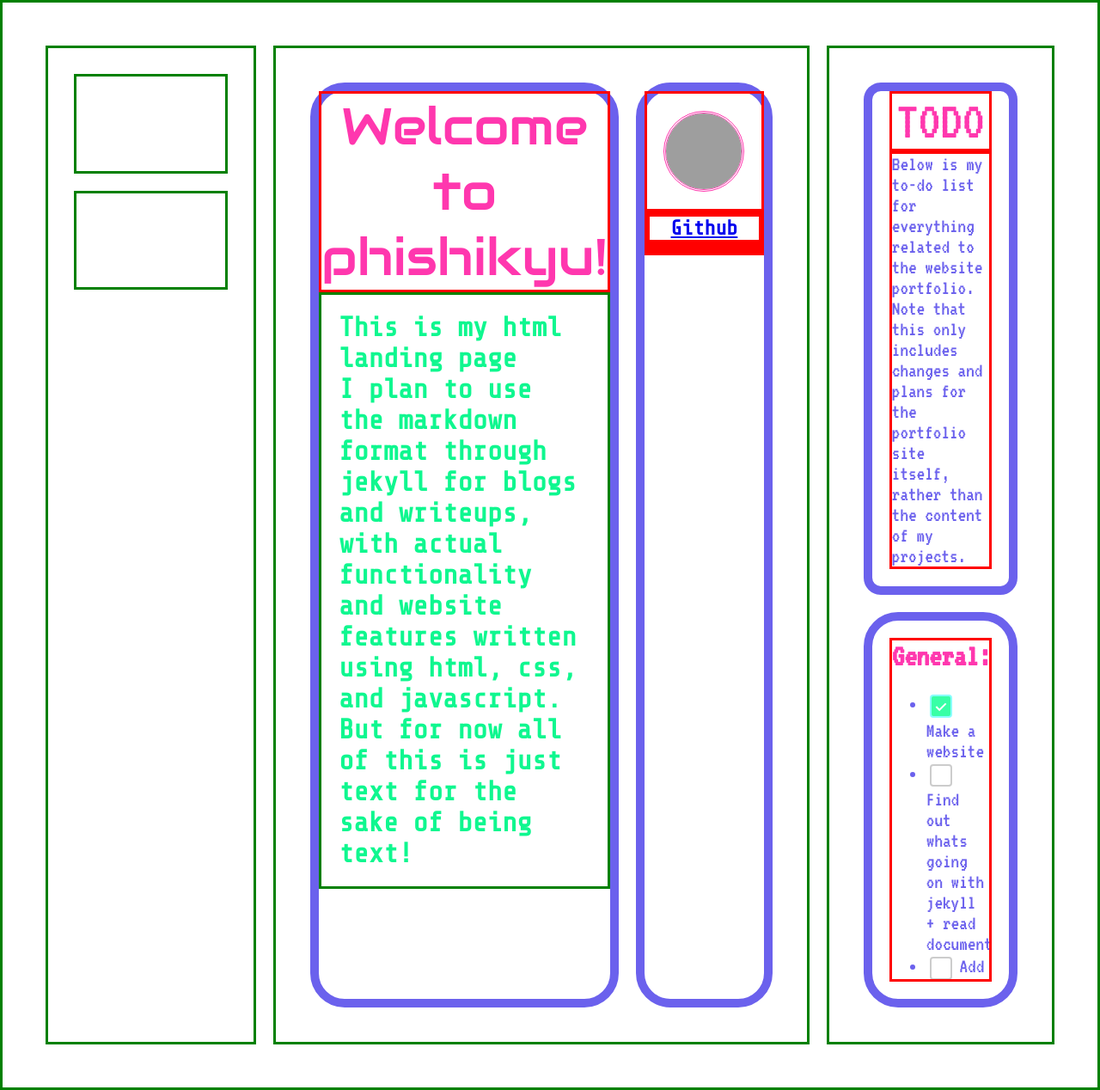
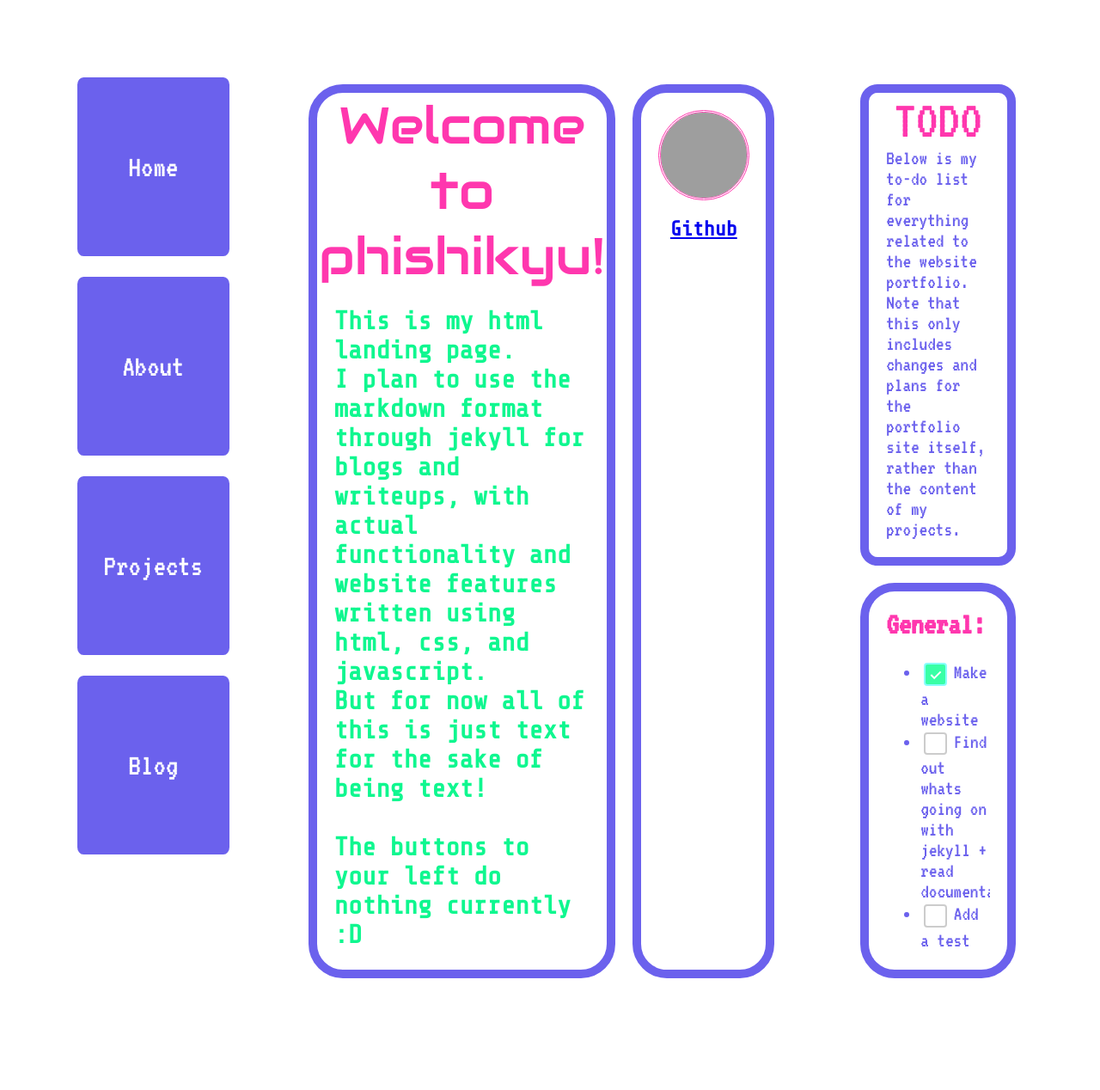
Before and after one commit to phishikyu/portfolio-website, a Jekyll site: the page built from index.html, in a window 1280 px wide. Shown: the whole page at 86% size. Built offline with Jekyll 4.4.1, drawn with Linux system fonts in a browser that asks for light colours; some web fonts are replaced; after the commit the page ends 1236 px from its top, so only the background shows below that; grey boxes are pictures that could not be loaded.

Commit message:
Add button and edit todo

```diff
--- a/index.html
+++ b/index.html
@@ -14,19 +14,34 @@
     <main class="layout">
         <main class="sidebar-left">
             <main class="nav-tabs">
-
+                <button>
+                    Home
+                </button>
             </main>
             <main class="nav-tabs">
-
+                <button>
+                    About
+                </button>
+            </main>
+            <main class="nav-tabs">
+                <button>
+                    Projects
+                </button>
+            </main>
+            <main class="nav-tabs">
+                <button>
+                    Blog
+                </button>
             </main>
         </main>
         <main class="main-box">
             <section class="left-half">
                 <header class="welcome-header">Welcome to phishikyu!</header>
                 <main class="portfolio-description">
-                This is my html landing page <br>
+                This is my html landing page. <br>
                 I plan to use the markdown format through jekyll for blogs and writeups, with actual functionality and website features written using html, css, and javascript. <br>
-                But for now all of this is just text for the sake of being text!
+                But for now all of this is just text for the sake of being text! <br><br>
+                The buttons to your left do nothing currently :D
                 </main>
             </section>
             <section class="right-half">
--- a/pages/index/style.css
+++ b/pages/index/style.css
@@ -17,7 +17,7 @@
 Now with red borders for extra flair
 */
 
-body {
+/* body {
     margin: 0;
 }
 
@@ -54,7 +54,7 @@
 figcaption {
     border: red;
     border-style: solid;
-}
+} */
 
 .layout {
     display: flex;
@@ -76,8 +76,25 @@
 }
 
 .sidebar-left .nav-tabs {
-    max-height:10%;
+    min-height: 10%;
+    max-height: 20%;
     flex: 1 1 0;
+}
+
+.nav-tabs button {
+    width: 100%;
+    height: 100%;
+    border-radius: 5%;
+    border-style: solid;
+
+    font-family: "VT323";
+    font-size: 36px;
+    color: white;
+
+    border-color: white;
+    background-color: #6b61ed;
+    cursor: pointer;
+
 }
 
 /* Main Box */
@@ -157,7 +174,7 @@
     color: #0FF78F;
     font-family: "Share Tech Mono";
     text-align: left;
-    font-size: 32px;
+    font-size: 30px;
     font-weight: 600;
 
     padding: 20px;
@@ -189,6 +206,7 @@
 .header-box .header {
     text-wrap: wrap;
     white-space: wrap;
+    padding: 0px;
 
     color: #FF37AE;
     font-family: "VT323";
```
